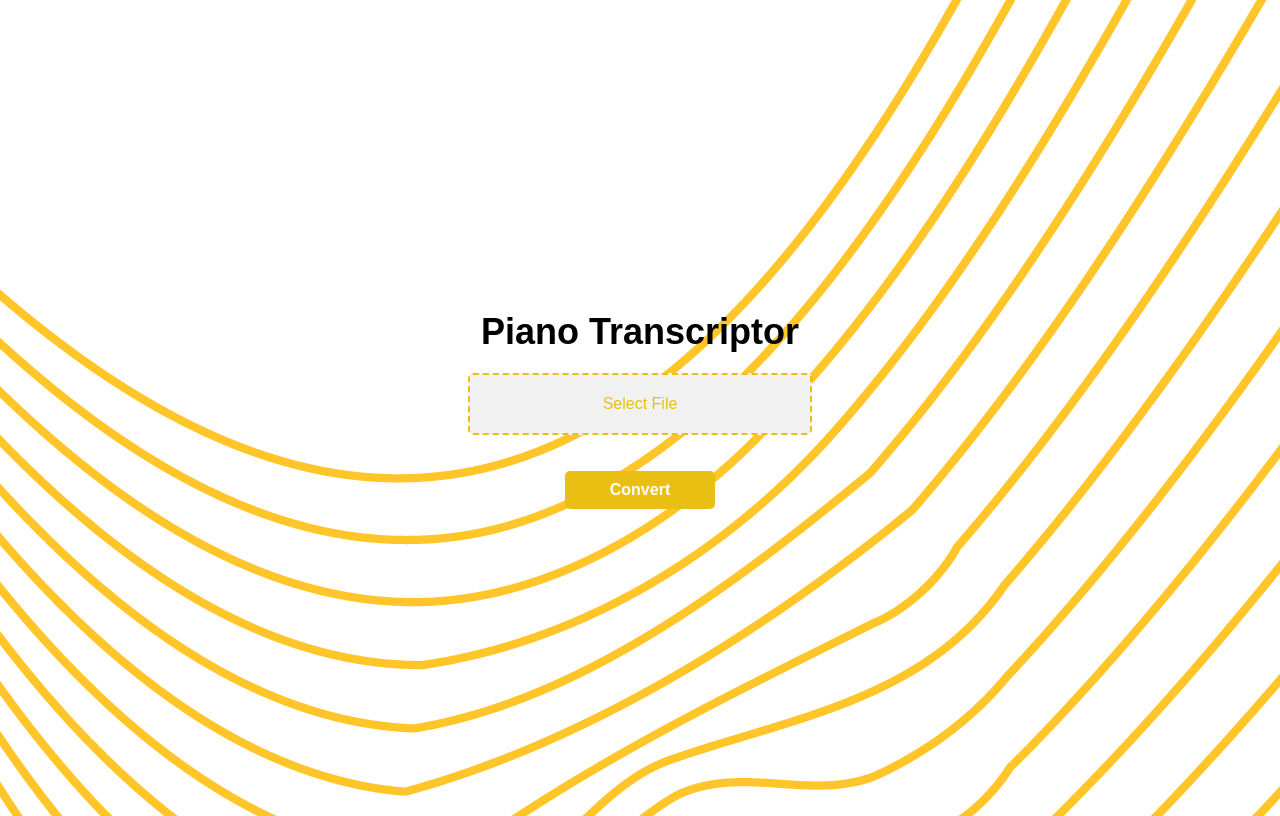
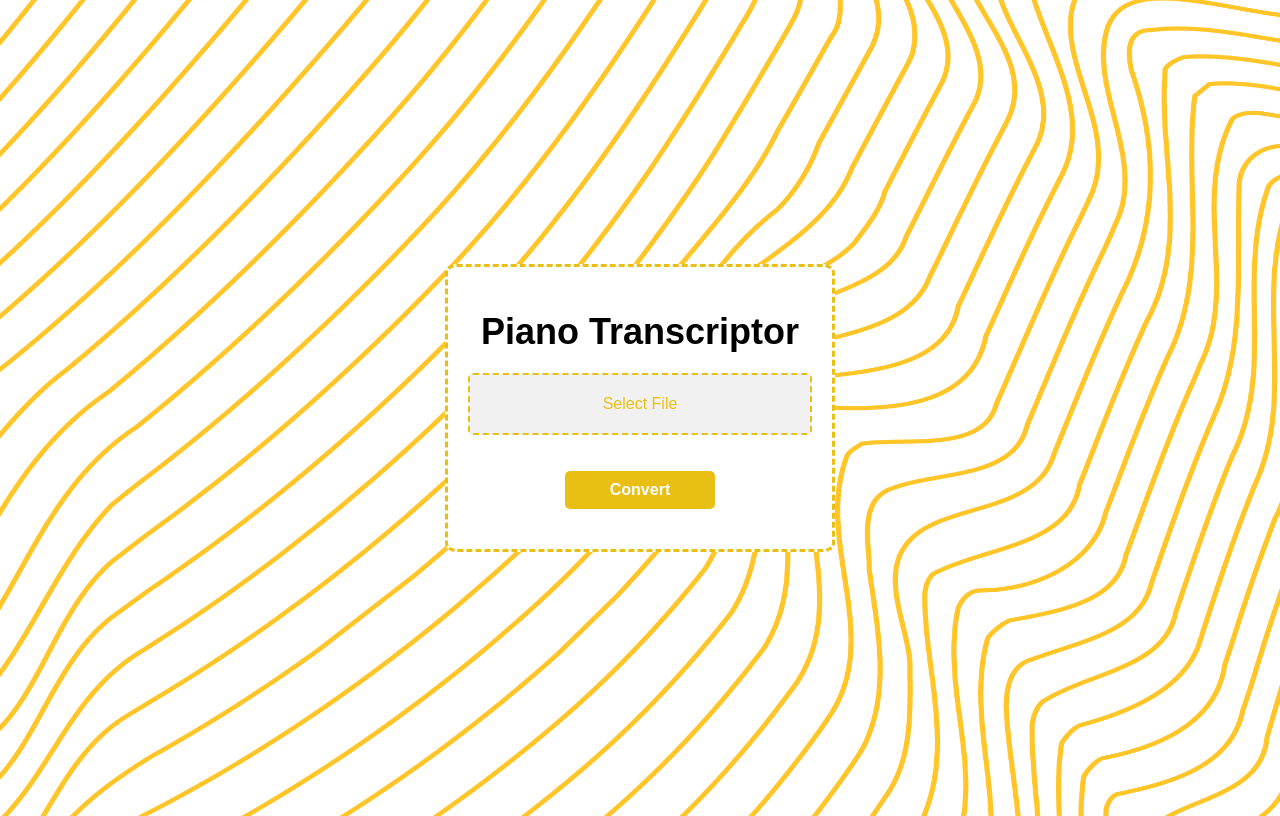
Before and after one commit to notnormasatall/ml-project-spring23, a FastAPI app: page / in a window 1280 px wide. Run offline with FastAPI, Linux system fonts and the light colour scheme.

Commit message:
Minor changes to UI

```diff
--- a/main.py
+++ b/main.py
@@ -8,6 +8,7 @@ import tempfile
 import subprocess
 import data_utils
 import model_utils
+import pretty_midi
 
 MODEL_PATH = "linear_norm_t5.ckpt"
 model = model_utils.SimpleModel.load_from_checkpoint(MODEL_PATH)
@@ -31,9 +32,8 @@ async def upload_file(request: Request, file: UploadFile = File(...)):
 
     # Pass the data to your model and obtain the MIDI output
     tokens = model_utils.predict_tokens(
-        model, None, mask, input, None)
+        model, output, mask, input, output_mask)
 
-    print(tokens)
     # Return the MIDI file path for the template
     midi_file = "MIDI-Unprocessed_02_R2_2008_01-05_ORIG_MID--AUDIO_02_R2_2008_wav--4.midi"
     # data_utils.generate_midi_file(
@@ -41,9 +41,8 @@ async def upload_file(request: Request, file: UploadFile = File(...)):
     return templates.TemplateResponse("index.html", {"request": request, "midi_file": midi_file})
 
 
-@app.get("/midi/{filename}")
+@app.get("/{filename}")
 def download_midi(filename: str):
-    print()
     return FileResponse(filename, media_type='audio/midi')
 
 
--- a/templates/index.html
+++ b/templates/index.html
@@ -10,12 +10,23 @@
         justify-content: center;
         height: 100vh;
         font-family: Arial, sans-serif;
-        background: url(/templates/background.png);
+        background: url('../background.png');
+        background-size: 2200px 1260px;
+        background-position: 80% 20%;
+      }
+
+      .content-container {
+        background-color: white;
+        padding: 20px;
+        border: 3px dashed #eabf14;
+        border-radius: 3%;
+        display: inline-block;
       }
 
       h1 {
         font-size: 36px;
         margin-bottom: 20px;
+        text-align: center;
       }
 
       form {
@@ -68,6 +79,7 @@
 
       h2 {
         margin-top: 20px;
+        text-align: center;
       }
 
       a {
@@ -81,6 +93,10 @@
         border-radius: 5px;
         transition: background-color 0.3s;
         text-align: center;
+        margin-bottom: 20px;
+        display: block;
+        width: fit-content;
+        margin: 0 auto;
       }
 
       a:hover {
@@ -100,6 +116,7 @@
     </script>
   </head>
   <body onload="handleFileUpload()">
+    <div class="content-container">
       <h1>Piano Transcriptor</h1>
       <form action="/process_wav" method="post" enctype="multipart/form-data">
         <label for="file-upload" class="custom-file-upload" id="custom-upload">
@@ -114,5 +131,6 @@
       <h2>Transcripted file:</h2>
       <a href="{{ midi_file }}" download>Download MIDI</a>
       {% endif %}
+    </div>
   </body>
 </html>
```
Also changed, not shown: background.png (renamed from templates/background.png), background1.png (added). Lines whose indentation alone changed are shown as unchanged.
